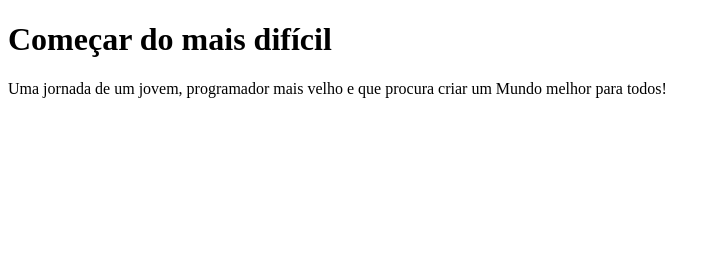
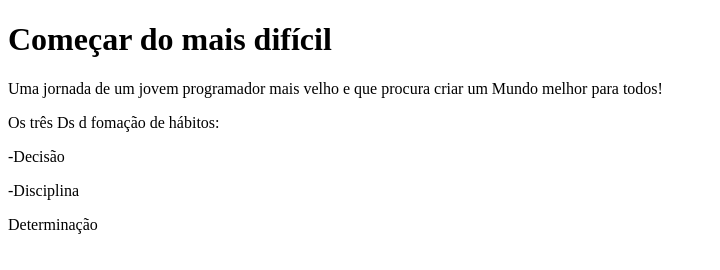
Before and after one commit to Marx-Color/novocaminho, a plain HTML site: page index.html in a window 1280 px wide. Shown: the whole page, without its empty margins (0-720 px from the left). Drawn offline with Linux system fonts and the light colour scheme.

Commit message:
Seguindo um rítmo lento e preciso.
Incluído passos já trilhados...

```diff
--- a/index.html
+++ b/index.html
@@ -7,6 +7,10 @@
 </head>
 <body>
     <h1>Começar do mais difícil</h1>
-    <p>Uma jornada de um jovem, programador mais velho e que procura criar um Mundo melhor para todos!</p>
+    <p>Uma jornada de um jovem programador mais velho e que procura criar um Mundo melhor para todos!</p>
+    <p>Os três Ds d fomação de hábitos:</p>
+    <p>-Decisão</p>
+    <p>-Disciplina</p>
+    <p>Determinação</p>
 </body>
 </html>
```
